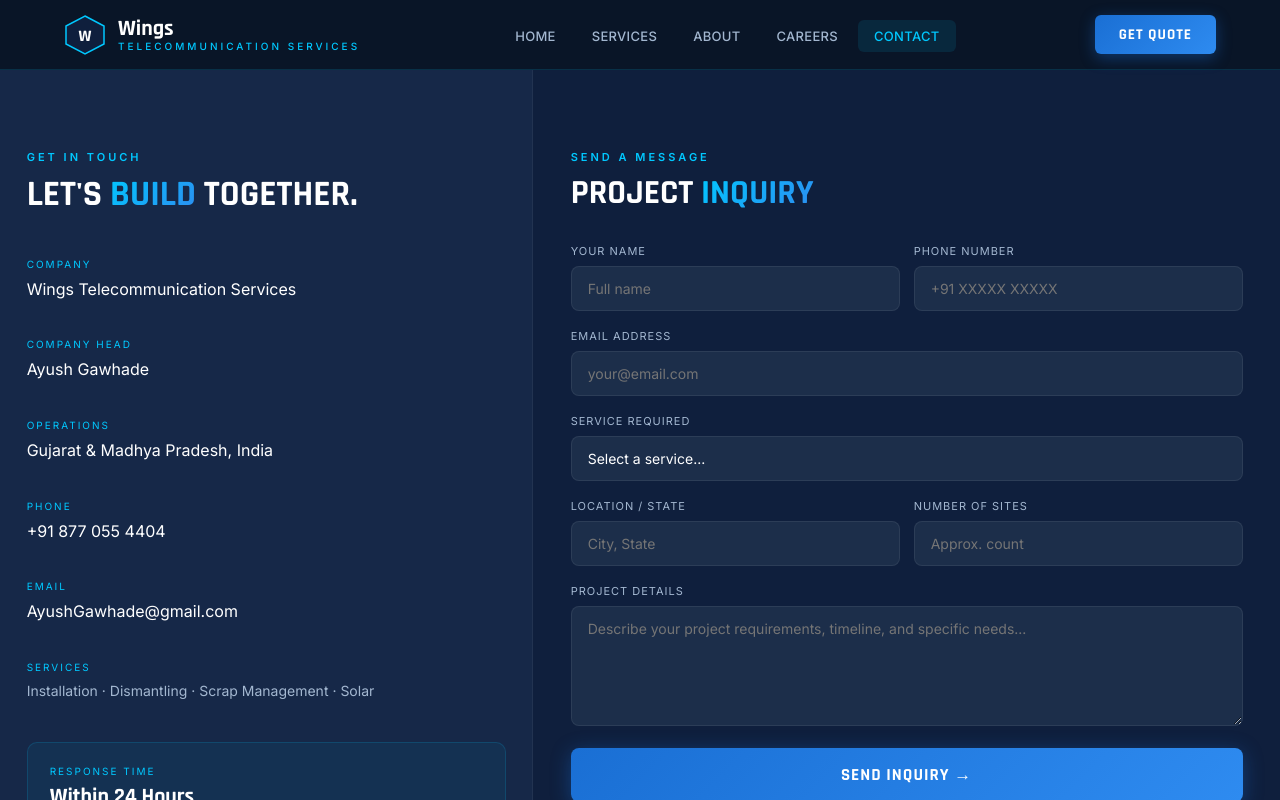
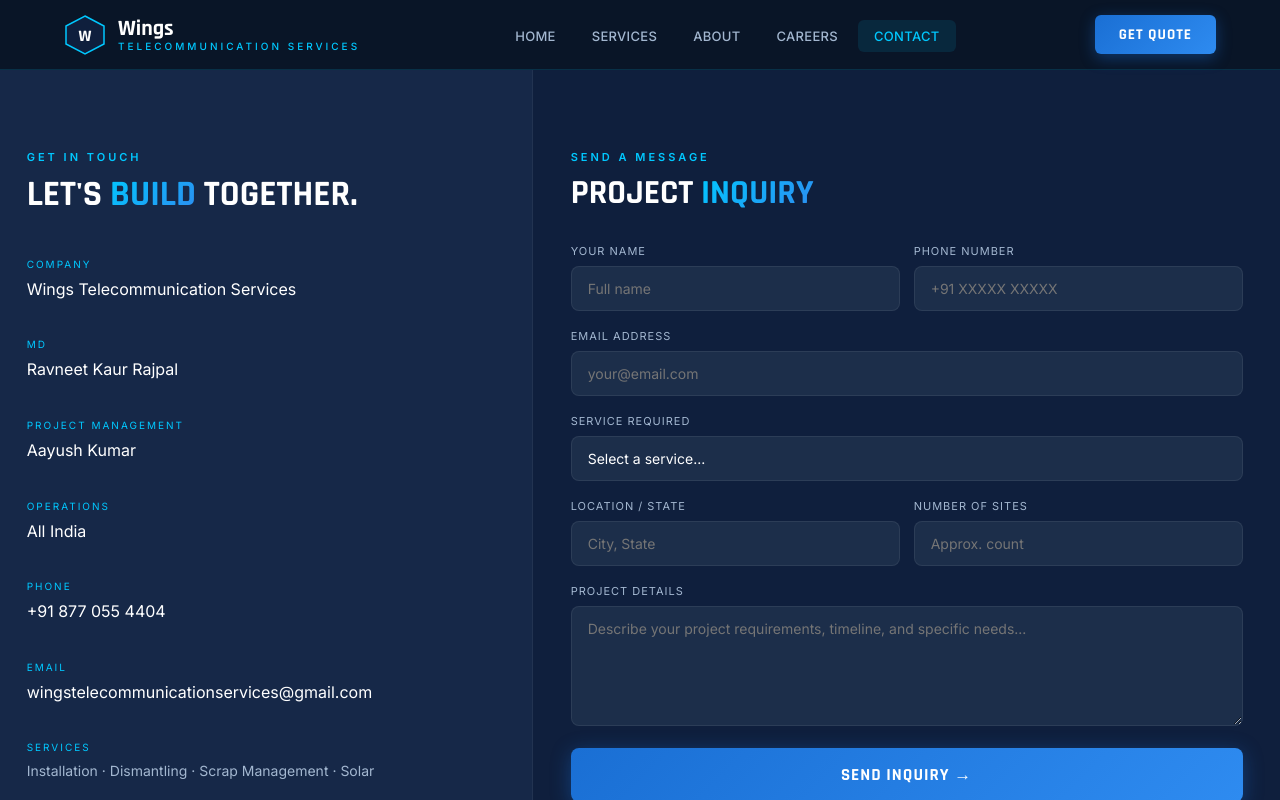
Before and after one commit to tarunmankar/wings-telecom, a React (Vite) app: page /#/about in a window 1280 px wide. Both pictures are taken after a click on the button "GET QUOTE". Shown: the top 800 px of the page. Built offline with nearby package versions, Linux system fonts and the light colour scheme.

Commit message:
Update stats, operations to All India, and new management details

```diff
--- a/src/components/Footer.jsx
+++ b/src/components/Footer.jsx
@@ -15,7 +15,7 @@
             </div>
             <div className="logo-text">Wings<span>Telecommunication Services</span></div>
           </Link>
-          <p>Specialized telecom field services across Gujarat and Madhya Pradesh. 350+ sites. 3+ years. EHS certified.</p>
+          <p>Specialized telecom field services across All India. 400+ sites. 3+ years. EHS certified.</p>
         </div>
 
         <div className="footer-col">
--- a/src/pages/About.jsx
+++ b/src/pages/About.jsx
@@ -41,17 +41,17 @@
           <div className="sec-title" style={{marginBottom:'22px'}}>Led by <span className="hl">Experience.</span><br/>Driven by Excellence.</div>
 
           <div style={{background:'rgba(26,111,212,0.1)', borderLeft:'3px solid var(--cyan)', padding:'16px 20px', borderRadius:'0 8px 8px 0', marginBottom:'24px'}}>
-            <h3 style={{fontFamily:'var(--font-display)', fontSize:'22px', marginBottom:'4px'}}>Ayush Gawhade</h3>
-            <div style={{fontSize:'13px', color:'var(--cyan)', textTransform:'uppercase', letterSpacing:'1px', fontWeight:600, marginBottom:'8px'}}>Chief Technical Officer & Operations Head</div>
-            <p style={{fontSize:'14px', color:'var(--light)', lineHeight:1.6}}>With over <strong>5+ years of core experience</strong> in the telecom industry, Ayush is a highly skilled and <strong>Huawei Certified Telecom Engineer</strong>. He leads all technical and operational strategies at Wings, ensuring seamless execution across every site.</p>
+            <h3 style={{fontFamily:'var(--font-display)', fontSize:'22px', marginBottom:'4px'}}>Aayush Kumar</h3>
+            <div style={{fontSize:'13px', color:'var(--cyan)', textTransform:'uppercase', letterSpacing:'1px', fontWeight:600, marginBottom:'8px'}}>Project Management</div>
+            <p style={{fontSize:'14px', color:'var(--light)', lineHeight:1.6}}>With over <strong>5+ years of core experience</strong> in the telecom industry, Aayush Kumar is a telecom professional with proven expertise in leadership and team management. He excels at driving team performance, ensuring reliable service delivery, and maintaining operational efficiency. With a focus on collaboration and continuous improvement, he contributes to achieving strong business outcomes in dynamic environments.</p>
           </div>
 
-          <p>Under his leadership, Wings Telecommunication Services operates with an exceptionally experienced team of professionals. We are deep experts in the entire lifecycle of telecom hardware.</p>
+          <p>Under the leadership of <strong>MD Ravneet Kaur Rajpal</strong>, Wings Telecommunication Services operates with an exceptionally experienced team of professionals. We are deep experts in the entire lifecycle of telecom hardware.</p>
 
           <ul className="about-list">
             <li><strong>Complete Telecom Solutions:</strong> Expert team dedicated to network device installation, safe site decommissioning, equipment dismantling, and rigorous preventive maintenance.</li>
             <li><strong>Dedicated Solar Team:</strong> Separate, highly-trained division focused solely on solar panel installation and renewable energy integration for telecom sites.</li>
-            <li>Operational across Gujarat and Madhya Pradesh — covering both urban zones and challenging rural terrains.</li>
+            <li>Operational across All India and globally — covering both urban zones and challenging rural terrains.</li>
             <li>Experienced with major telecom OEMs including Ericsson, Nokia, Huawei, and ZTE.</li>
             <li>Full EHS (Environment, Health, and Safety) and employee safety compliance maintained stringently on every project.</li>
           </ul>
--- a/src/pages/Careers.jsx
+++ b/src/pages/Careers.jsx
@@ -51,21 +51,21 @@
           <AnimatedSection delay={0.1} className="why-card">
             <div className="why-icon">📡</div>
             <h3>Telecom Field Engineer</h3>
-            <p><strong>Experience:</strong> 2-5 Years<br/><strong>Location:</strong> Gujarat / MP</p>
+            <p><strong>Experience:</strong> 2-5 Years<br/><strong>Location:</strong> All India</p>
             <p style={{marginTop:'10px'}}>Responsible for installation, commissioning, and maintenance of BTS and RRU equipment across tower sites.</p>
           </AnimatedSection>
 
           <AnimatedSection delay={0.2} className="why-card">
             <div className="why-icon">☀️</div>
             <h3>Solar Installation Technician</h3>
-            <p><strong>Experience:</strong> 1-3 Years<br/><strong>Location:</strong> MP</p>
+            <p><strong>Experience:</strong> 1-3 Years<br/><strong>Location:</strong> All India</p>
             <p style={{marginTop:'10px'}}>Expertise in mounting solar panels, wiring, and inverter commissioning for telecom towers.</p>
           </AnimatedSection>
 
           <AnimatedSection delay={0.3} className="why-card">
             <div className="why-icon">🔧</div>
             <h3>Dismantling & Rigger Expert</h3>
-            <p><strong>Experience:</strong> 3+ Years<br/><strong>Location:</strong> Gujarat</p>
+            <p><strong>Experience:</strong> 3+ Years<br/><strong>Location:</strong> All India</p>
             <p style={{marginTop:'10px'}}>Specialist in safe dismantling of heavy telecom equipment and packing for shifting. EHS certification mandatory.</p>
           </AnimatedSection>
         </div>
--- a/src/pages/Contact.jsx
+++ b/src/pages/Contact.jsx
@@ -37,10 +37,11 @@
           <div className="sec-tag">Get In Touch</div>
           <div className="sec-title" style={{marginBottom:'44px',fontSize:'36px'}}>Let's <span className="hl">Build</span> Together.</div>
           <div className="ci-item"><div className="lbl">Company</div><div className="val">Wings Telecommunication Services</div></div>
-          <div className="ci-item"><div className="lbl">Company Head</div><div className="val">Ayush Gawhade</div></div>
-          <div className="ci-item"><div className="lbl">Operations</div><div className="val">Gujarat &amp; Madhya Pradesh, India</div></div>
+          <div className="ci-item"><div className="lbl">MD</div><div className="val">Ravneet Kaur Rajpal</div></div>
+          <div className="ci-item"><div className="lbl">Project Management</div><div className="val">Aayush Kumar</div></div>
+          <div className="ci-item"><div className="lbl">Operations</div><div className="val">All India</div></div>
           <div className="ci-item"><div className="lbl">Phone</div><div className="val"><a href="tel:+918770554404">+91 877 055 4404</a></div></div>
-          <div className="ci-item"><div className="lbl">Email</div><div className="val"><a href="mailto:AyushGawhade@gmail.com">AyushGawhade@gmail.com</a></div></div>
+          <div className="ci-item"><div className="lbl">Email</div><div className="val"><a href="mailto:wingstelecommunicationservices@gmail.com">wingstelecommunicationservices@gmail.com</a></div></div>
           <div className="ci-item"><div className="lbl">Services</div><div className="val" style={{fontSize:'14px',color:'var(--muted)'}}>Installation · Dismantling · Scrap Management · Solar</div></div>
           <div style={{marginTop:'40px',padding:'22px',background:'rgba(0,200,255,0.06)',border:'1px solid rgba(0,200,255,0.15)',borderRadius:'10px'}}>
             <div style={{fontSize:'10px',color:'var(--cyan)',letterSpacing:'2px',textTransform:'uppercase',marginBottom:'6px'}}>Response Time</div>
--- a/src/pages/Home.jsx
+++ b/src/pages/Home.jsx
@@ -16,9 +16,9 @@
         <div className="hero-glow2"></div>
         <div className="hero-wrap">
           <AnimatedSection className="hero-content">
-            <div className="hero-badge"><span className="hero-badge-dot"></span>Gujarat &amp; Madhya Pradesh Operations</div>
+            <div className="hero-badge"><span className="hero-badge-dot"></span>All India Operations</div>
             <h1>Powering<br/><span className="hl">India's</span><br/>Network<br/>Infrastructure</h1>
-            <p>Specialized telecom field services — equipment installation, dismantling, solar power &amp; scrap management. Trusted across 350+ tower sites.</p>
+            <p>Specialized telecom field services — equipment installation, dismantling, solar power &amp; scrap management. Trusted across 400+ tower sites.</p>
             <div className="hero-btns">
               <Link to="/services" className="btn-primary">Explore Services</Link>
               <Link to="/contact" className="btn-outline">Request Quote</Link>
@@ -27,9 +27,9 @@
           <HeroAnimation />
         </div>
         <AnimatedSection delay={0.2} className="hero-stats">
-          <div className="stat-item"><div className="stat-num">350+</div><div className="stat-label">Sites Completed</div></div>
+          <div className="stat-item"><div className="stat-num">400+</div><div className="stat-label">Sites Completed</div></div>
           <div className="stat-item"><div className="stat-num">3+</div><div className="stat-label">Years Experience</div></div>
-          <div className="stat-item"><div className="stat-num">2</div><div className="stat-label">States Active</div></div>
+          <div className="stat-item"><div className="stat-num">3</div><div className="stat-label">States Active</div></div>
           <div className="stat-item"><div className="stat-num">100%</div><div className="stat-label">EHS Compliant</div></div>
         </AnimatedSection>
       </div>
@@ -40,7 +40,7 @@
           <div className="sec-title">Built for the <span className="hl">Field.</span><br/>Proven on Site.</div>
         </AnimatedSection>
         <div className="why-grid">
-          <AnimatedSection delay={0.1} className="why-card"><div className="why-icon">🏗️</div><h3>Field Expertise</h3><p>Hands-on experience across 350+ telecom tower sites in Gujarat and Madhya Pradesh. We know the terrain, the equipment, and the timelines.</p></AnimatedSection>
+          <AnimatedSection delay={0.1} className="why-card"><div className="why-icon">🏗️</div><h3>Field Expertise</h3><p>Hands-on experience across 400+ telecom tower sites all over India and globally. We know the terrain, the equipment, and the timelines.</p></AnimatedSection>
           <AnimatedSection delay={0.2} className="why-card"><div className="why-icon">⚡</div><h3>Fast Deployment</h3><p>Rapid mobilization teams ready for installation, dismantling, or emergency field work. Minimal downtime, maximum efficiency.</p></AnimatedSection>
           <AnimatedSection delay={0.3} className="why-card"><div className="why-icon">🛡️</div><h3>EHS Standards</h3><p>Strict adherence to Environment, Health &amp; Safety protocols. Certified processes, trained workforce, zero-compromise safety culture.</p></AnimatedSection>
           <AnimatedSection delay={0.4} className="why-card"><div className="why-icon">☀️</div><h3>Solar Integration</h3><p>Full solar panel installation services for telecom tower sites — reducing operational costs and carbon footprint for clients.</p></AnimatedSection>
```
